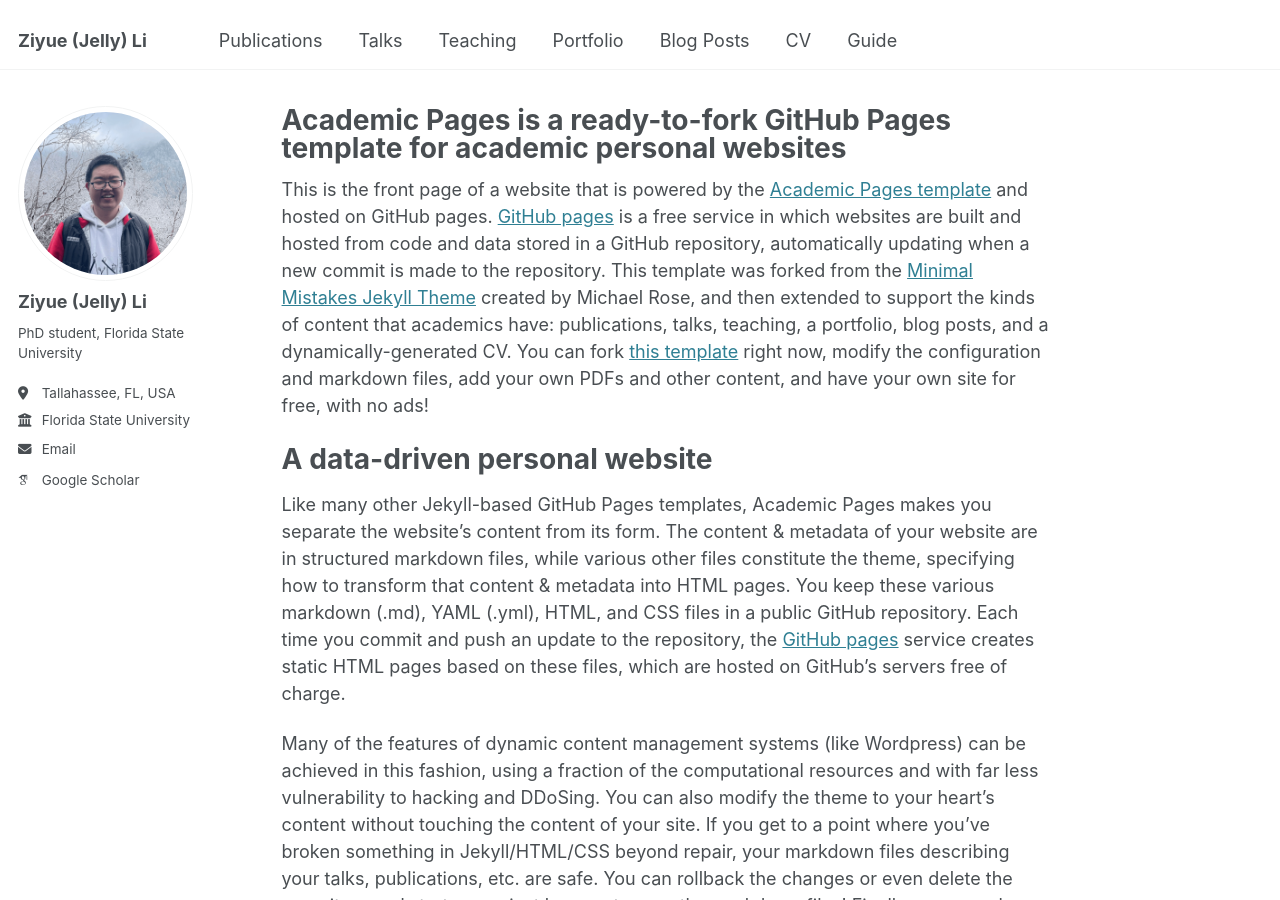
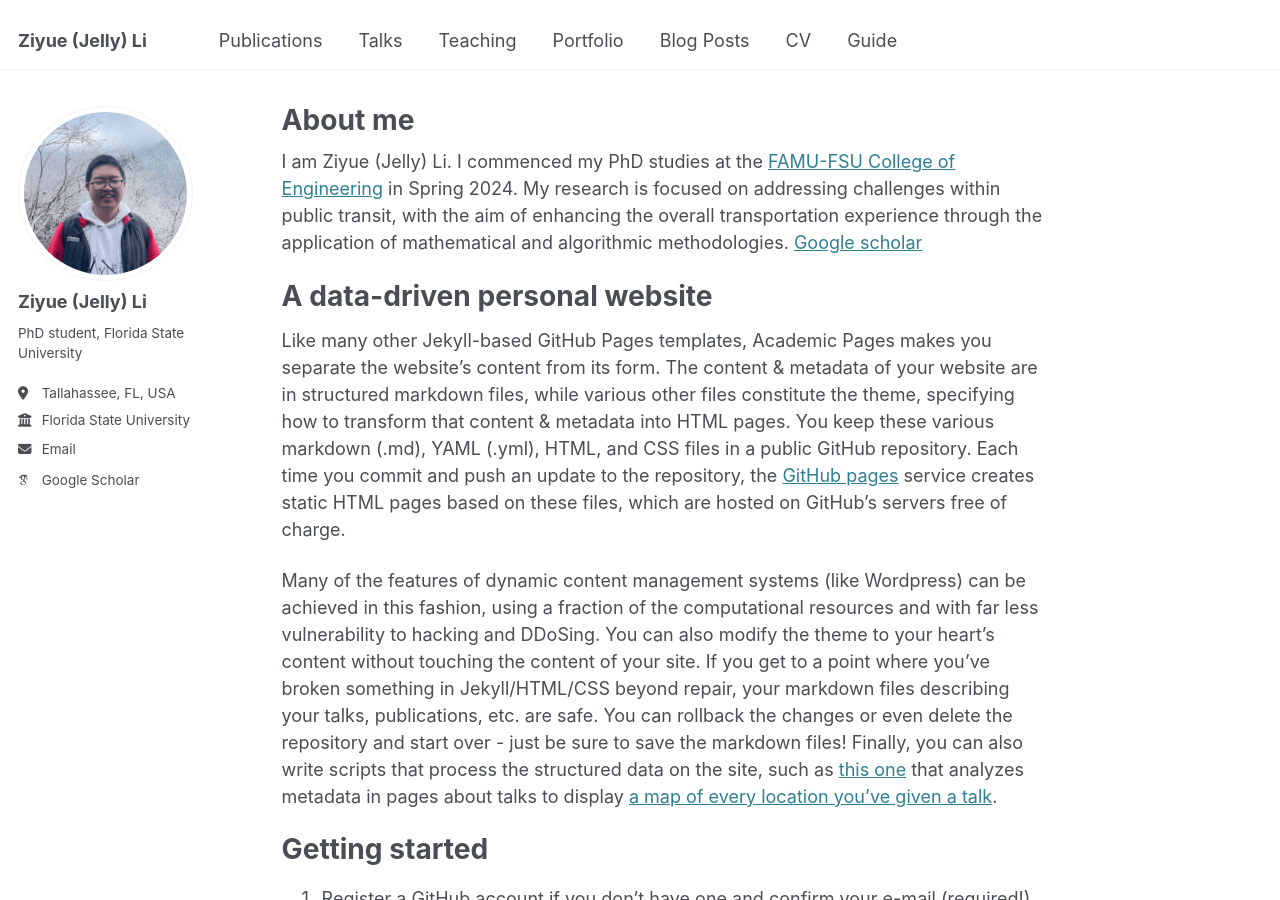
Before and after one commit to liziyue17/liziyue17.github.io, a Jekyll site: the page built from _pages/about.md, in a window 1280 px wide and 900 px high. Built offline with Jekyll 4.4.1, drawn with Linux system fonts in a browser that asks for light colours; some web fonts are replaced.

Commit message:
set front page
set front page

```diff
--- a/_pages/about.md
+++ b/_pages/about.md
@@ -1,13 +1,14 @@
 ---
 permalink: /
-title: "Academic Pages is a ready-to-fork GitHub Pages template for academic personal websites"
+title: "About me"
 author_profile: true
 redirect_from:
   - /about/
   - /about.html
 ---
 
-This is the front page of a website that is powered by the [Academic Pages template](https://github.com/academicpages/academicpages.github.io) and hosted on GitHub pages. [GitHub pages](https://pages.github.com) is a free service in which websites are built and hosted from code and data stored in a GitHub repository, automatically updating when a new commit is made to the repository. This template was forked from the [Minimal Mistakes Jekyll Theme](https://mmistakes.github.io/minimal-mistakes/) created by Michael Rose, and then extended to support the kinds of content that academics have: publications, talks, teaching, a portfolio, blog posts, and a dynamically-generated CV. You can fork [this template](https://github.com/academicpages/academicpages.github.io) right now, modify the configuration and markdown files, add your own PDFs and other content, and have your own site for free, with no ads!
+I am Ziyue (Jelly) Li. I commenced my PhD studies at the [FAMU-FSU College of Engineering](https://eng.famu.fsu.edu/) in Spring 2024. My research is focused on addressing challenges within public transit, with the aim of enhancing the overall transportation experience through the application of mathematical and algorithmic methodologies. [Google scholar](https://scholar.google.com/citations?user=acIQuOYAAAAJ&hl=en)
+
 
 A data-driven personal website
 ======
```
Also changed, not shown: _data/authors.yml (+14 -14 lines).
